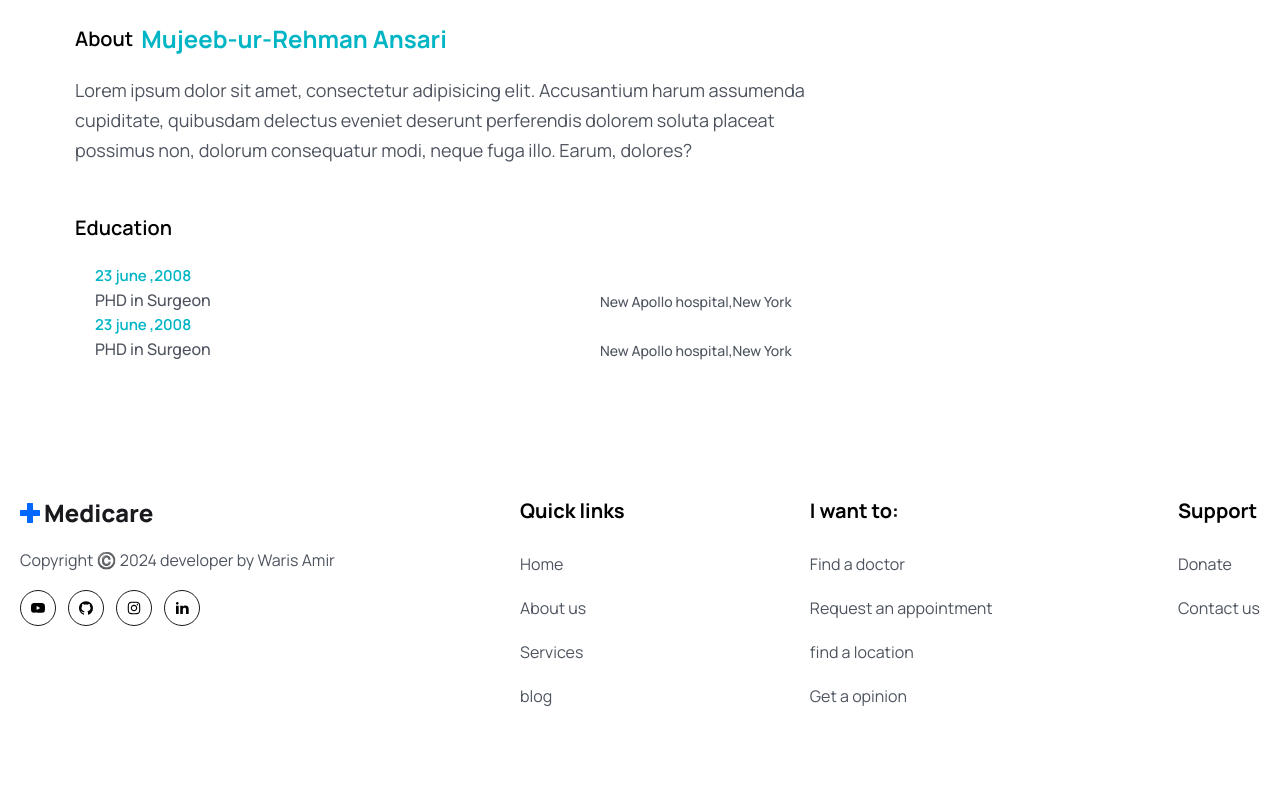
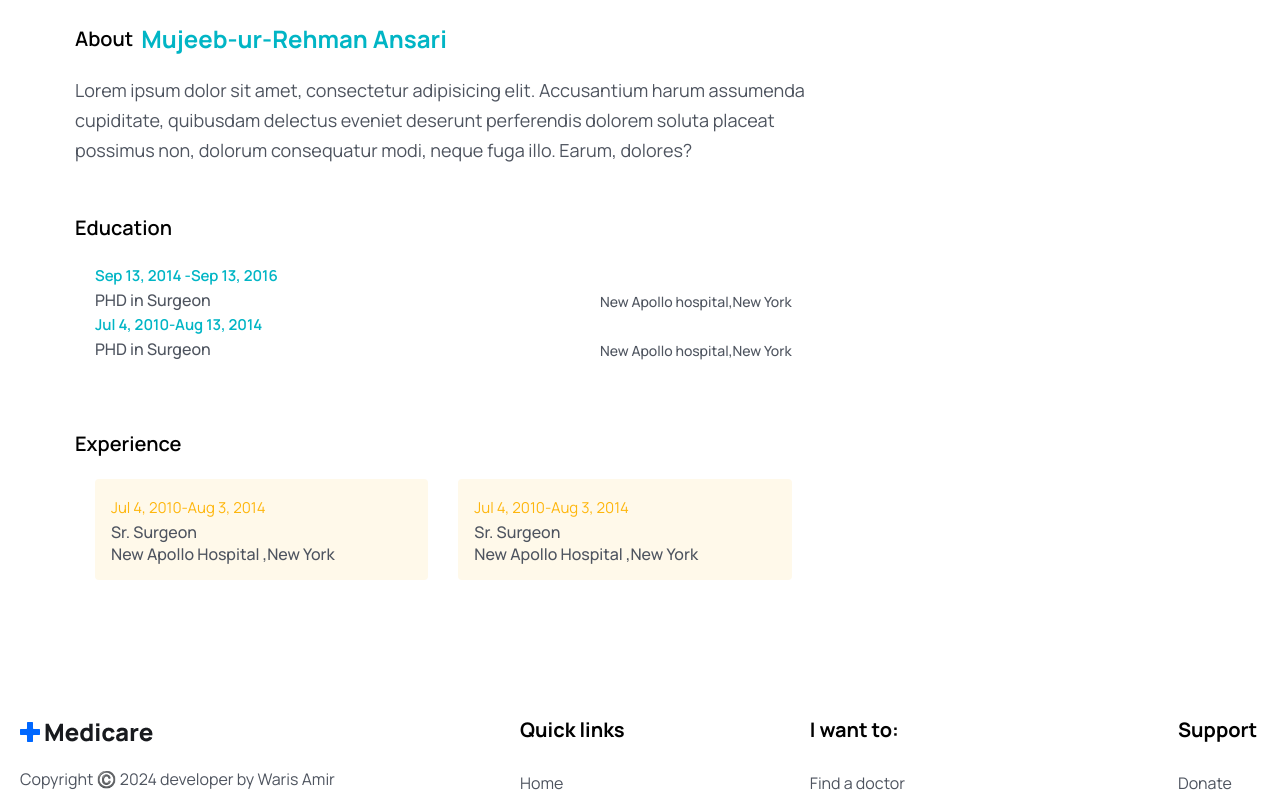
Before and after one commit to warisamir/doctor, a React (Vite) app in the folder front/: page /doctors/1 in a window 1280 px wide. Shown: the part 499-1296 px from the top of the page. Built offline with nearby package versions, Linux system fonts and the light colour scheme.

Commit message:
adding feedback page

```diff
--- a/front/src/pages/Doctors/DoctorAbout.jsx
+++ b/front/src/pages/Doctors/DoctorAbout.jsx
@@ -1,5 +1,5 @@
 import React from 'react'
-
+import { formateDate } from '../../utils/formateDate'
 const DoctorAbout = () => {
   return (
     <div>
@@ -24,7 +24,7 @@ const DoctorAbout = () => {
             <ul className="pt-4 md:p-5">
                 <li className="flex flex-col sm:flex-row sm:justify-between sm:items-end md:gap-5  mb-[30px[">
                    <div>
-                    <span className='text-irisBlueColor text-[15px] leading-6 font-semibold'>23 june ,2008</span>
+                    <span className='text-irisBlueColor text-[15px] leading-6 font-semibold'>{formateDate("09-13-2014")} -{formateDate("09-13-2016")}</span>
                     <p className='text-[16px]  leading-6 font-medium text-textColor'>PHD in Surgeon </p>
                     </div>
                     <p className='text-[14px] leading-5  font-medium text-textColor'>New Apollo  hospital,New York</p>
@@ -32,7 +32,7 @@ const DoctorAbout = () => {
                 </li>
                 <li className="flex flex-col sm:flex-row sm:justify-between sm:items-end md:gap-5  mb-[30px[">
                    <div>
-                    <span className='text-irisBlueColor text-[15px] leading-6 font-semibold'>23 june ,2008</span>
+                    <span className='text-irisBlueColor text-[15px] leading-6 font-semibold'>{formateDate("07-04-2010")}-{formateDate("08-13-2014")}</span>
                     <p className='text-[16px]  leading-6 font-medium text-textColor'>PHD in Surgeon </p>
                     </div>
                     <p className='text-[14px] leading-5  font-medium text-textColor'>New Apollo  hospital,New York</p>
@@ -40,6 +40,29 @@ const DoctorAbout = () => {
                 </li>
             </ul>
         </div>
+
+     <div className='mt-12'>
+        <h3 className='text-[20px] leading-[30px] text-headingColor font-semibold'>Experience</h3>
+        <ul className='grid sm:grid-cols-2 gap-[30px] pt-4 md:p-5'>
+            <li className='p-4 rounded bg-[#fff9ea]'>
+                <span className='text-yellowColor text-[15px] leading-6font-semibold'>
+                    {formateDate("07-04-2010")}-{formateDate("08-03-2014")}
+                </span>
+                <p className='text-[16px]  leading-6 font-medium text-textColor'>Sr. Surgeon </p>
+                <p className='text-[16px]  leading-5 font-medium text-textColor'>New Apollo Hospital ,New York  </p>
+            </li>
+
+            <li className='p-4 rounded bg-[#fff9ea]'>
+                <span className='text-yellowColor text-[15px] leading-6font-semibold'>
+                    {formateDate("07-04-2010")}-{formateDate("08-03-2014")}
+                </span>
+                <p className='text-[16px]  leading-6 font-medium text-textColor'>Sr. Surgeon </p>
+                <p className='text-[16px]  leading-5 font-medium text-textColor'>New Apollo Hospital ,New York  </p>
+            </li>
+        </ul>
+
+     </div>
+
     </div>
   )
 }
--- a/front/src/pages/Doctors/Feedback.jsx
+++ b/front/src/pages/Doctors/Feedback.jsx
@@ -1,8 +1,42 @@
+import { formateDate } from '../../utils/formateDate'
+import {AiFillStar} from 'react-icons/ai'
+import avatar from './../../assets/Image/avatar-icon.png'
+import { useState } from 'react'
+import FeedbackForm from './FeedbackForm'
+const Feedback = () => {
+  const [showFeedbackForm ,setshowFeedbackForm]=useState(false);
+  return (
+    <div>
+    <div className="mb-[50px]">
+      <h4 className="text-[20px] leading-[30px] font-bold text-headingColor">All Reviews (272)</h4>
+      <div className="flex justify-between gap-10 mb-[30px]">
+        <div className="flex gap-3">
+          <figure className='w-10 h-10 rounded-full'>
+            <img src={avatar} alt=""/>
+          </figure>
 
-const Feedback = () => {
-  return (
-    <div>Feedback</div>
+          <div>
+            <h5 className='text-[16px] leading-6 text-primaryColor font-bold'>Ali Ahmad</h5>
+            <p className='text-[14px] leading-6 text-textColor'>
+              {formateDate("02-14-2023")}
+            </p>
+            <p className='text__para mt-3 font-medium text-[15px]'>
+              Good services ,high recommended  👍</p>
+          </div>
+        </div>
+
+        <div className='flex gap-1'>
+          {[...Array(5).keys()].map((_,index)=><AiFillStar key={index} color='#0067FF'/>)}
+        </div>
+      </div>
+      </div>
+      {!showFeedbackForm && <div className='text-center'>
+        <button className="btn"
+        onClick={()=>showFeedbackForm?setshowFeedbackForm(false):setshowFeedbackForm(true)}>Give FeedBack</button>
+      </div>}
+      {showFeedbackForm && <FeedbackForm/>}
+    </div>
   )
 }
 
-export default Feedback
+export default Feedback;
--- /dev/null
+++ b/front/src/pages/Doctors/FeedbackForm.jsx
@@ -0,0 +1,48 @@
+import { useState } from "react";
+import {AiFillStar} from "react-icons/ai"
+
+const FeedbackForm = () => {
+    const [rating,setRating]=useState(0);
+    const [hover, setHover] = useState(0);
+    const [reviewText, setReviewText] = useState("");
+    const handleSubmitReview=async e =>{
+        e.preventDefault();
+
+    }
+  return (
+   <form action="">
+    <h3 className="text-headingColor text-[16px] leading-6 font-semibold mb-4 ">
+        how would you rate the overall experience ?*
+    </h3>
+    <div >
+        {[...Array(5).keys()].map((_,index)=>{
+            index+=1
+         return <button key={index} type="button"
+             className={`${index<= (rating && hover)|| hover?"text-yellowColor":"text-gray-400"}
+             bg-transparent border-none outlline-none text-[22px] cursor-pointer`}
+             onClick={()=>setRating(index)}
+             onMouseEnter={()=>setHover(index)}
+             onMouseLeave={()=>setHover(rating)}
+             onDoubleClick={()=>{
+                setHover(0);
+                setRating(0);
+             }}>
+            <span><AiFillStar/></span></button>
+        })}
+    </div>
+    <div className="mt-[30px]">
+        <h3 className="text-headingColor  text-[16px] leading-6 font-semibold mb-4 mt-0">
+          Share your feedback or suggestions*
+        </h3>
+        <textarea className="border border-solid border-[#0066ff34] focus:outline outline-primaryColor w-full px-4 py-3 rounded-md "
+        placeholder="write your review " rows="5"
+        onChange={e=>setReviewText(e.target.value)}>
+        </textarea>
+    </div>
+    <button type="submit" className="btn"
+    onClick={handleSubmitReview}>submit Feedback</button>
+   </form>
+  )
+}
+
+export default FeedbackForm
--- /dev/null
+++ b/front/src/utils/formateDate.js
@@ -0,0 +1,5 @@
+export const  formateDate=(date,config)=>{
+    const defaultOptions= {day:'numeric',month:'short',year:'numeric'}
+    const options=config ?config : defaultOptions
+ return new Date(date).toLocaleDateString('en-US', options)
+}
```
